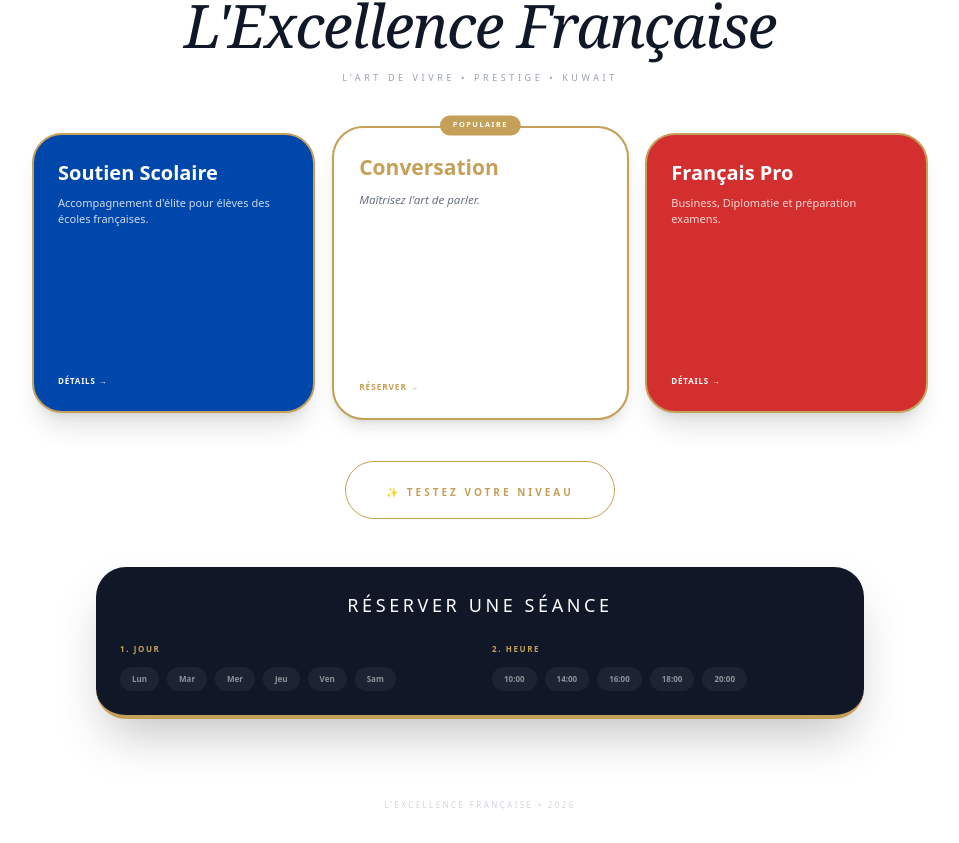
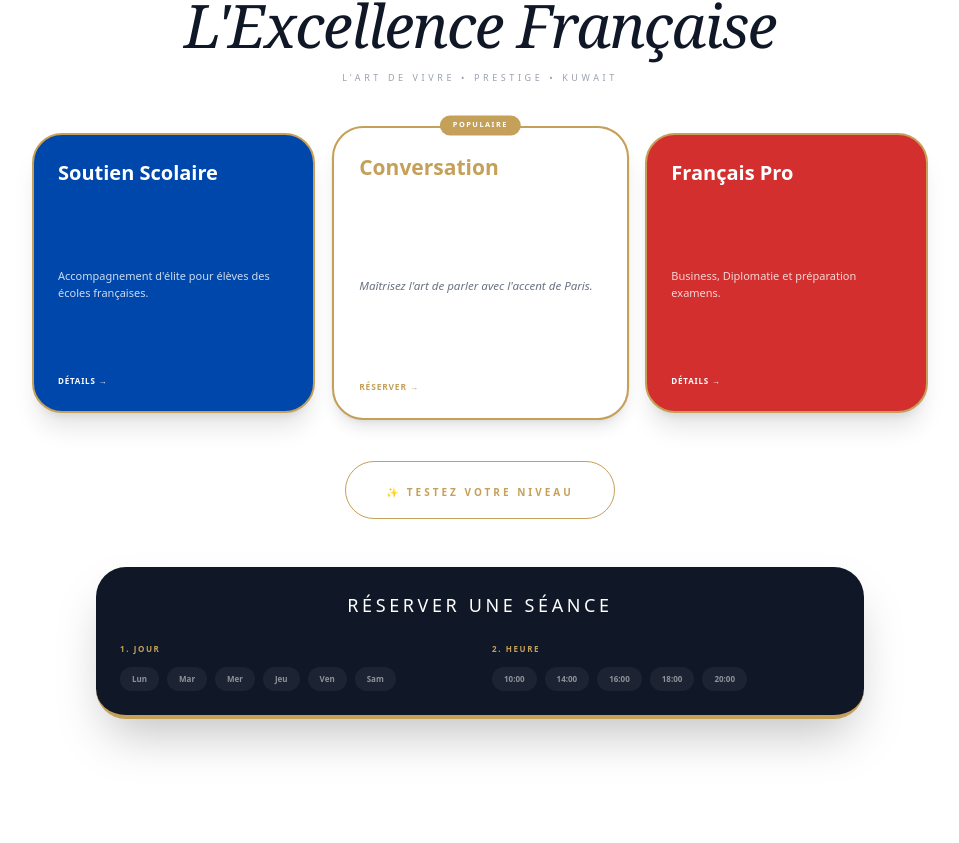
Before and after one commit to projectdevq8-maker/excellence-francaise, a React (Vite) app: page / in a window 1280 px wide. Shown: the part 165-1008 px from the top of the page, without its empty margins (160-1119 px from the left). After the commit the page ends 964 px from the top, so only its background shows below. Built offline with nearby package versions, Linux system fonts and the light colour scheme.

Commit message:
Ajout du test de niveau interactif et WhatsApp

```diff
--- a/src/App.jsx
+++ b/src/App.jsx
@@ -2,20 +2,38 @@ import React, { useState } from 'react';
 
 function App() {
   const [showModal, setShowModal] = useState(false);
+  const [showQuiz, setShowQuiz] = useState(false); // Pour afficher le test
   const [selectedDay, setSelectedDay] = useState('');
   const [selectedTime, setSelectedTime] = useState('');
-
-  // NOUVEAU : On prépare les variables pour le formulaire
   const [nom, setNom] = useState('');
   const [message, setMessage] = useState('');
+
+  // Logique du Quiz
+  const [currentQuestion, setCurrentQuestion] = useState(0);
+  const [score, setScore] = useState(0);
+  const [quizTermine, setQuizTermine] = useState(false);
+
+  const questions = [
+    { q: "Connaissez-vous l'alphabet français ?", options: ["Pas du tout", "Un peu", "Parfaitement"], points: [0, 1, 2] },
+    { q: "Savez-vous vous présenter (Nom, âge) ?", options: ["Non", "Oui", "Je peux tenir une conversation"], points: [0, 1, 2] },
+    { q: "Comprenez-vous la différence entre 'Tu' et 'Vous' ?", options: ["Non", "C'est flou", "Oui, je l'utilise"], points: [0, 1, 2] }
+  ];
+
+  const repondreQuiz = (points) => {
+    setScore(score + points);
+    if (currentQuestion + 1 < questions.length) {
+      setCurrentQuestion(currentQuestion + 1);
+    } else {
+      setQuizTermine(true);
+    }
+  };
 
   const days = ['Lun', 'Mar', 'Mer', 'Jeu', 'Ven', 'Sam'];
   const times = ['10:00', '14:00', '16:00', '18:00', '20:00'];
 
-  // NOUVEAU : La fonction pour envoyer vers WhatsApp
   const envoyerWhatsApp = () => {
-    const numero = "33667569993"; // <-- METS TON NUMÉRO ICI (ex: 96512345678)
-    const texte = `Bonjour Excellence Française, je suis ${nom}. ${message}. J'aimerais réserver pour le ${selectedDay} à ${selectedTime}.`;
+    const numero = "965XXXXXXX"; // Mets ton numéro ici
+    const texte = `Bonjour, je suis ${nom}. Mon score au test est de ${score}/${questions.length * 2}. J'aimerais réserver pour le ${selectedDay} à ${selectedTime}. Message : ${message}`;
     window.open(`https://wa.me/${numero}?text=${encodeURIComponent(texte)}`, '_blank');
   };
 
@@ -30,67 +48,56 @@ function App() {
             <span className="text-[9px] tracking-[0.3em] font-black uppercase leading-none mt-1">Française</span>
           </div>
         </div>
-        <button
-          onClick={() => setShowModal(true)}
-          className="px-6 py-2 border border-black rounded-full text-[9px] font-bold uppercase tracking-[0.2em] hover:bg-black hover:text-white transition-all">
+        <button onClick={() => setShowModal(true)} className="px-6 py-2 border border-black rounded-full text-[9px] font-bold uppercase tracking-[0.2em] hover:bg-black hover:text-white transition-all">
           Contact
         </button>
       </nav>
 
       <main className="max-w-5xl mx-auto px-6 pt-6 pb-20 text-center">
-        {/* DRAPEAUX IMAGES */}
+        {/* DRAPEAUX */}
         <div className="flex justify-center items-center gap-4 mb-6">
           <img src="https://flagcdn.com/w80/fr.png" alt="France" className="w-10 h-auto shadow-sm" />
           <span className="text-gray-200 font-light text-2xl">|</span>
           <img src="https://flagcdn.com/w80/kw.png" alt="Kuwait" className="w-10 h-auto shadow-sm" />
         </div>
 
-        <h1 className="text-5xl md:text-6xl font-serif italic mb-4 tracking-tight text-gray-900">
-          L'Excellence Française
-        </h1>
+        <h1 className="text-5xl md:text-6xl font-serif italic mb-4 tracking-tight text-gray-900">L'Excellence Française</h1>
+        <p className="text-gray-400 text-[9px] tracking-[0.4em] uppercase font-light mb-12">L'art de vivre • Prestige • Kuwait</p>
 
-        <p className="text-gray-400 text-[9px] tracking-[0.4em] uppercase font-light mb-12">
-          L'art de vivre • Prestige • Kuwait
-        </p>
-
-        {/* GRILLE DES 3 CARTES AVEC CONTOUR DORÉ */}
+        {/* CARTES */}
         <div className="grid grid-cols-1 md:grid-cols-3 gap-6 mb-12 max-w-4xl mx-auto">
           <div className="bg-[#0047AB] rounded-[30px] p-6 text-white min-h-[280px] flex flex-col justify-between shadow-xl border-2 border-[#C5A059] text-left">
-            <div>
-              <h2 className="text-xl font-bold mb-2">Soutien Scolaire</h2>
-              <p className="text-[11px] opacity-80 font-light">Accompagnement d'élite pour élèves des écoles françaises.</p>
-            </div>
+            <h2 className="text-xl font-bold mb-2">Soutien Scolaire</h2>
+            <p className="text-[11px] opacity-80 font-light text-left">Accompagnement d'élite pour élèves des écoles françaises.</p>
             <div className="text-[8px] font-bold uppercase tracking-widest">Détails →</div>
           </div>
 
           <div className="bg-white rounded-[30px] p-6 text-gray-900 min-h-[280px] flex flex-col justify-between shadow-lg border-2 border-[#C5A059] transform scale-105 z-10 relative text-left">
             <div className="absolute -top-3 left-1/2 -translate-x-1/2 bg-[#C5A059] text-white text-[7px] font-bold px-3 py-1 rounded-full uppercase tracking-[0.2em]">Populaire</div>
-            <div>
-              <h2 className="text-xl font-bold mb-2 text-[#C5A059]">Conversation</h2>
-              <p className="text-[11px] text-gray-500 italic">Maîtrisez l'art de parler.</p>
-            </div>
+            <h2 className="text-xl font-bold mb-2 text-[#C5A059]">Conversation</h2>
+            <p className="text-[11px] text-gray-500 italic text-left">Maîtrisez l'art de parler avec l'accent de Paris.</p>
             <div className="text-[#C5A059] text-[8px] font-bold uppercase tracking-widest">Réserver →</div>
           </div>
 
           <div className="bg-[#D32F2F] rounded-[30px] p-6 text-white min-h-[280px] flex flex-col justify-between shadow-xl border-2 border-[#C5A059] text-left">
-            <div>
-              <h2 className="text-xl font-bold mb-2">Français Pro</h2>
-              <p className="text-[11px] opacity-80 font-light">Business, Diplomatie et préparation examens.</p>
-            </div>
+            <h2 className="text-xl font-bold mb-2">Français Pro</h2>
+            <p className="text-[11px] opacity-80 font-light text-left">Business, Diplomatie et préparation examens.</p>
             <div className="text-[8px] font-bold uppercase tracking-widest">Détails →</div>
           </div>
         </div>
 
-        {/* BOUTON TESTEZ VOTRE NIVEAU */}
+        {/* BOUTON TESTEZ VOTRE NIVEAU (MAINTENANT ACTIF) */}
         <div className="mb-12">
-          <button className="group relative px-10 py-4 bg-white border border-[#C5A059] rounded-full overflow-hidden transition-all hover:bg-black">
+          <button
+            onClick={() => {setShowQuiz(true); setQuizTermine(false); setCurrentQuestion(0); setScore(0);}}
+            className="group relative px-10 py-4 bg-white border border-[#C5A059] rounded-full overflow-hidden transition-all hover:bg-black">
             <span className="relative z-10 text-[#C5A059] group-hover:text-white text-[10px] font-bold uppercase tracking-[0.3em]">
               ✨ Testez votre Niveau
             </span>
           </button>
         </div>
 
-        {/* SECTION CALENDRIER COMPACTE */}
+        {/* CALENDRIER */}
         <div className="bg-gray-900 rounded-[30px] p-6 text-white shadow-2xl border-b-4 border-[#C5A059] max-w-3xl mx-auto">
           <h2 className="text-lg tracking-[0.2em] uppercase font-extralight mb-6 text-center">Réserver une séance</h2>
           <div className="grid grid-cols-1 md:grid-cols-2 gap-6 text-left">
@@ -98,10 +105,7 @@ function App() {
               <p className="text-[#C5A059] text-[8px] font-bold uppercase tracking-[0.2em] mb-3">1. Jour</p>
               <div className="flex flex-wrap gap-2">
                 {days.map(day => (
-                  <button key={day} onClick={() => setSelectedDay(day)}
-                    className={`px-3 py-1.5 rounded-full text-[8px] font-bold transition-all ${selectedDay === day ? 'bg-[#C5A059] text-white' : 'bg-white/5 text-white/50 hover:bg-white/10'}`}>
-                    {day}
-                  </button>
+                  <button key={day} onClick={() => setSelectedDay(day)} className={`px-3 py-1.5 rounded-full text-[8px] font-bold transition-all ${selectedDay === day ? 'bg-[#C5A059] text-white' : 'bg-white/5 text-white/50 hover:bg-white/10'}`}>{day}</button>
                 ))}
               </div>
             </div>
@@ -109,10 +113,7 @@ function App() {
               <p className="text-[#C5A059] text-[8px] font-bold uppercase tracking-[0.2em] mb-3">2. Heure</p>
               <div className="flex flex-wrap gap-2">
                 {times.map(time => (
-                  <button key={time} onClick={() => setSelectedTime(time)}
-                    className={`px-3 py-1.5 rounded-full text-[8px] font-bold transition-all ${selectedTime === time ? 'bg-[#C5A059] text-white' : 'bg-white/5 text-white/50 hover:bg-white/10'}`}>
-                    {time}
-                  </button>
+                  <button key={time} onClick={() => setSelectedTime(time)} className={`px-3 py-1.5 rounded-full text-[8px] font-bold transition-all ${selectedTime === time ? 'bg-[#C5A059] text-white' : 'bg-white/5 text-white/50 hover:bg-white/10'}`}>{time}</button>
                 ))}
               </div>
             </div>
@@ -120,35 +121,48 @@ function App() {
         </div>
       </main>
 
-      <footer className="pb-8 text-center text-[8px] text-gray-300 tracking-[0.3em] uppercase font-light">
-        L'Excellence Française • 2026
-      </footer>
+      {/* MODALE DU QUIZ */}
+      {showQuiz && (
+        <div className="fixed inset-0 z-50 flex items-center justify-center p-4 bg-black/80 backdrop-blur-md">
+          <div className="bg-white rounded-[30px] p-8 max-w-md w-full border-2 border-[#C5A059] shadow-2xl text-center">
+            {!quizTermine ? (
+              <>
+                <p className="text-[#C5A059] text-[10px] font-bold uppercase mb-4">Question {currentQuestion + 1} / {questions.length}</p>
+                <h2 className="text-xl font-serif italic mb-8 tracking-tight">{questions[currentQuestion].q}</h2>
+                <div className="flex flex-col gap-3">
+                  {questions[currentQuestion].options.map((opt, idx) => (
+                    <button key={idx} onClick={() => repondreQuiz(questions[currentQuestion].points[idx])} className="py-4 border border-gray-100 rounded-2xl hover:bg-gray-50 hover:border-[#C5A059] transition-all text-sm font-medium">
+                      {opt}
+                    </button>
+                  ))}
+                </div>
+              </>
+            ) : (
+              <>
+                <h2 className="text-3xl font-serif italic mb-4 tracking-tight">Analyse Terminée</h2>
+                <p className="text-gray-500 mb-8">Votre score : <span className="text-[#C5A059] font-bold">{score} / {questions.length * 2}</span></p>
+                <p className="text-sm mb-8">{score < 3 ? "Niveau Débutant - Nous allons construire vos bases ensemble." : "Niveau Intermédiaire - Perfectibilité et fluidité au programme."}</p>
+                <button onClick={() => {setShowQuiz(false); setShowModal(true);}} className="w-full py-4 bg-black text-white rounded-full text-[10px] font-bold uppercase tracking-widest">
+                  Réserver mon programme
+                </button>
+              </>
+            )}
+          </div>
+        </div>
+      )}
 
-      {/* MODALE CONTACT - MISE À JOUR POUR WHATSAPP */}
+      {/* MODALE CONTACT */}
       {showModal && (
         <div className="fixed inset-0 z-50 flex items-center justify-center p-4 bg-black/60 backdrop-blur-sm">
           <div className="bg-white rounded-[30px] p-8 max-w-sm w-full border-2 border-[#C5A059] shadow-2xl">
             <h2 className="text-2xl font-serif italic mb-4">Contact Privé</h2>
             <div className="space-y-3">
-              <input
-                type="text"
-                placeholder="Nom"
-                onChange={(e) => setNom(e.target.value)}
-                className="w-full p-3 border border-gray-100 rounded-xl bg-gray-50 text-sm outline-none focus:border-[#C5A059]"
-              />
-              <textarea
-                placeholder="Votre message"
-                onChange={(e) => setMessage(e.target.value)}
-                className="w-full p-3 border border-gray-100 rounded-xl bg-gray-50 h-24 text-sm outline-none focus:border-[#C5A059]"
-              ></textarea>
+              <input type="text" placeholder="Nom" onChange={(e) => setNom(e.target.value)} className="w-full p-3 border border-gray-100 rounded-xl bg-gray-50 text-sm outline-none focus:border-[#C5A059]" />
+              <textarea placeholder="Votre message" onChange={(e) => setMessage(e.target.value)} className="w-full p-3 border border-gray-100 rounded-xl bg-gray-50 h-24 text-sm outline-none focus:border-[#C5A059]"></textarea>
             </div>
             <div className="flex gap-4 mt-6">
               <button onClick={() => setShowModal(false)} className="flex-1 text-[9px] font-bold uppercase tracking-widest text-gray-400">Annuler</button>
-              <button
-                onClick={envoyerWhatsApp}
-                className="flex-1 py-3 bg-[#C5A059] text-white rounded-full text-[9px] font-bold uppercase tracking-widest shadow-lg">
-                Envoyer
-              </button>
+              <button onClick={envoyerWhatsApp} className="flex-1 py-3 bg-[#C5A059] text-white rounded-full text-[9px] font-bold uppercase tracking-widest shadow-lg">Envoyer</button>
             </div>
           </div>
         </div>
```
